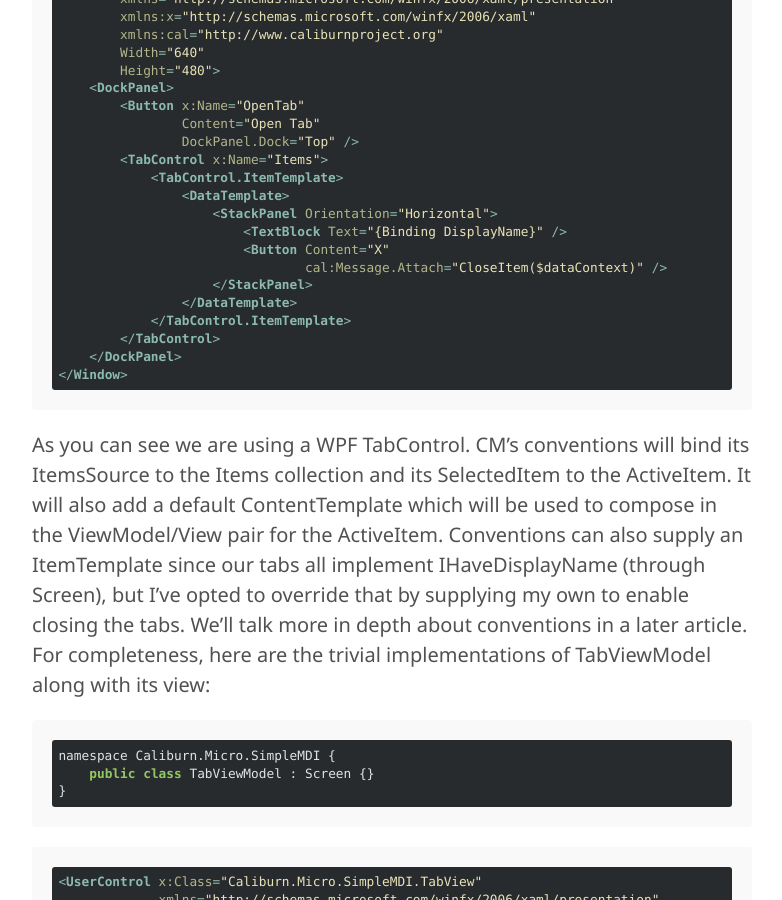
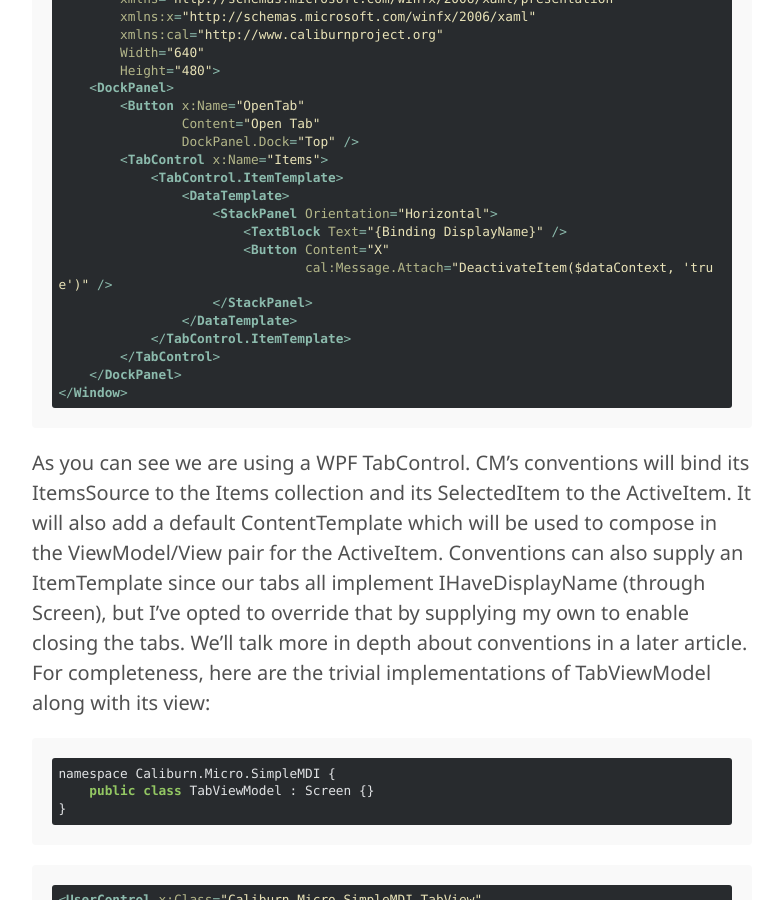
Before and after one commit to Caliburn-Micro/caliburn-micro.github.io, a Jekyll site: the page built from documentation/composition.md, in a window 1280 px wide and 900 px high, scrolled down 15744 px. Shown: the whole window, without its empty margins (248-1030 px from the left). Built offline with Jekyll 4.4.1, drawn with Linux system fonts in a browser that asks for light colours.

Commit message:
Update to reflect API change
CloseItem no longer exists in IConductor. Anyone following the example by copy pasting code will get an exception.

See:
https://stackoverflow.com/questions/11867249/caliburn-micro-cannot-close-tab

```diff
--- a/documentation/composition.md
+++ b/documentation/composition.md
@@ -232,7 +232,7 @@ Those are the main scenarios. Hopefully you can see some of the differences from
                     <StackPanel Orientation="Horizontal">
                         <TextBlock Text="{Binding DisplayName}" />
                         <Button Content="X"
-                                cal:Message.Attach="CloseItem($dataContext)" />
+                                cal:Message.Attach="DeactivateItem($dataContext, 'true')" />
                     </StackPanel>
                 </DataTemplate>
             </TabControl.ItemTemplate>
```
